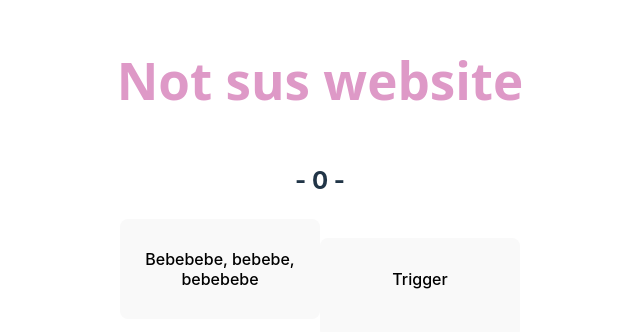
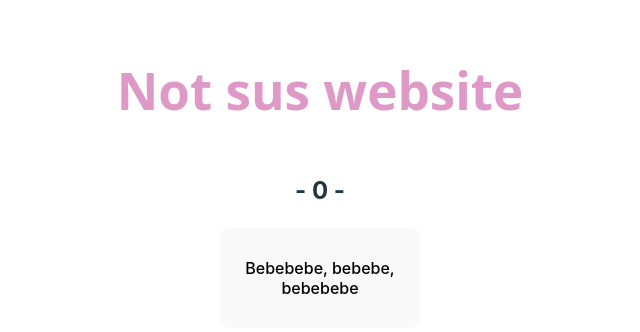
Before and after one commit to Shkamblushka/projectre, a React (Vite) app: page / in a window 1280 px wide. Shown: the part 222-554 px from the top of the page, without its empty margins (320-960 px from the left). Built offline with nearby package versions, Linux system fonts and the light colour scheme.

Commit message:
saving data in local (beta)

```diff
--- a/src/App.jsx
+++ b/src/App.jsx
@@ -6,28 +6,17 @@ import data from './data.json'
 import Popup from 'reactjs-popup'
 
 
-function MyPopup() {
-  return (
-    <Popup trigger={<button className='secButton' style={{ width: "200px", height: "100px",}}>Trigger</button>} position="right center">
-       <input type="text" placeholder="Your nick name"/>
-       <br />
-       <input type='email' placeholder="Your email" />
-       <br />
-       <input type='text' placeholder="Your message" />
-       <br />
-       <button className='submitButton' style={{ width: "150px", height: "33px",}}><span className='submitButton'>Submit</span></button>
-    </Popup>
-  );
-}
+
 
 
 function App() {
-  ///const timesrolled = 0;
+  const savedData = localStorage.getItem('userData');
+  const [timesrolled, setCount] = useState(0)
+  const whererolled = false;
+
+  //localStorage.setItem("userData", JSON.stringify(timesrolled));
 
 
-  /// other website part
-  const [timesrolled, setCount] = useState(0)
-  const whererolled = false;
   let rolltext;
   if (whererolled) {
     rolltext = <h2>true</h2>
@@ -39,10 +28,10 @@ function App() {
       <div>
         <h1 className='not_sus_website'>Not sus website</h1>
         {rolltext}
-        <a href={data.video_link} target="_blank">
+        <a>
           <button onClick={() => setCount((timesrolled) => timesrolled + 1)} style={{ width: "200px", height: "100px",}}>Bebebebe, bebebe, bebebebe</button>
         </a>
-        <MyPopup></MyPopup>
+        <text>{savedData}</text>
       </div>
       <div>
 
```
